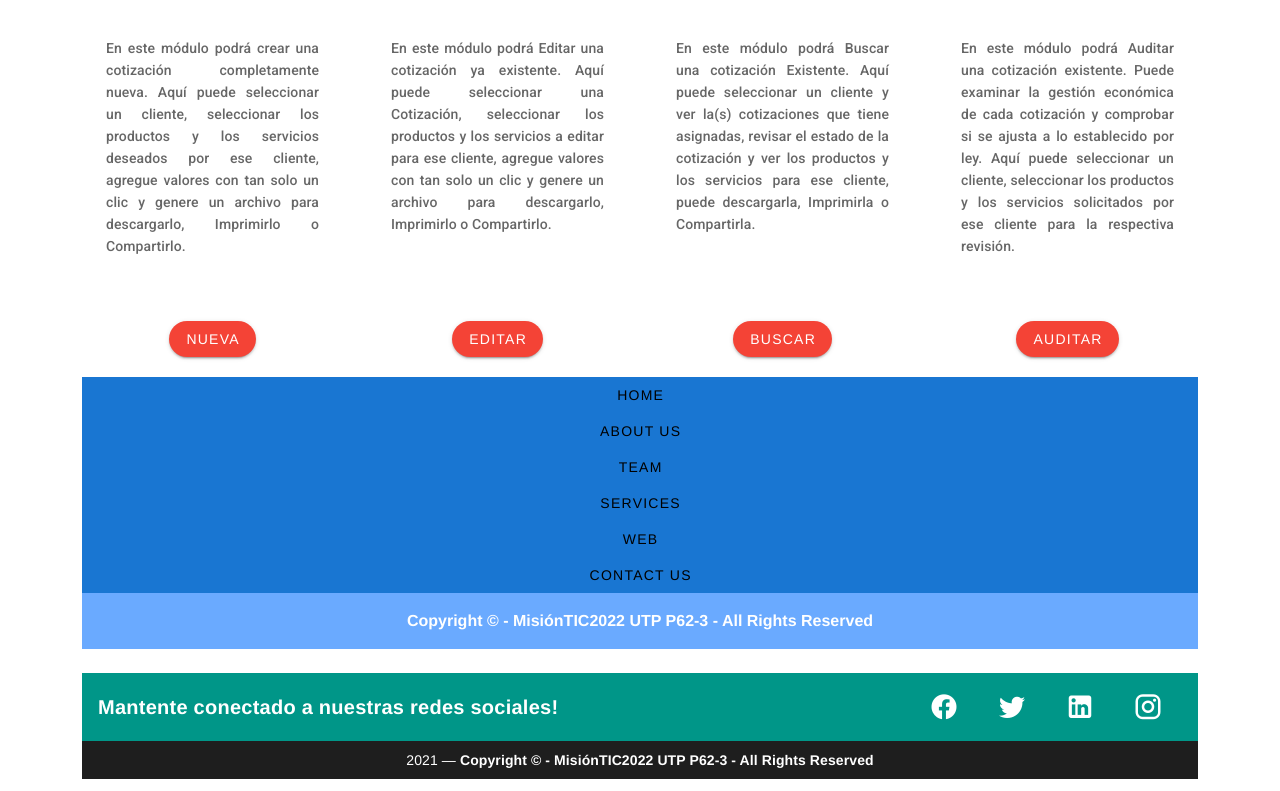
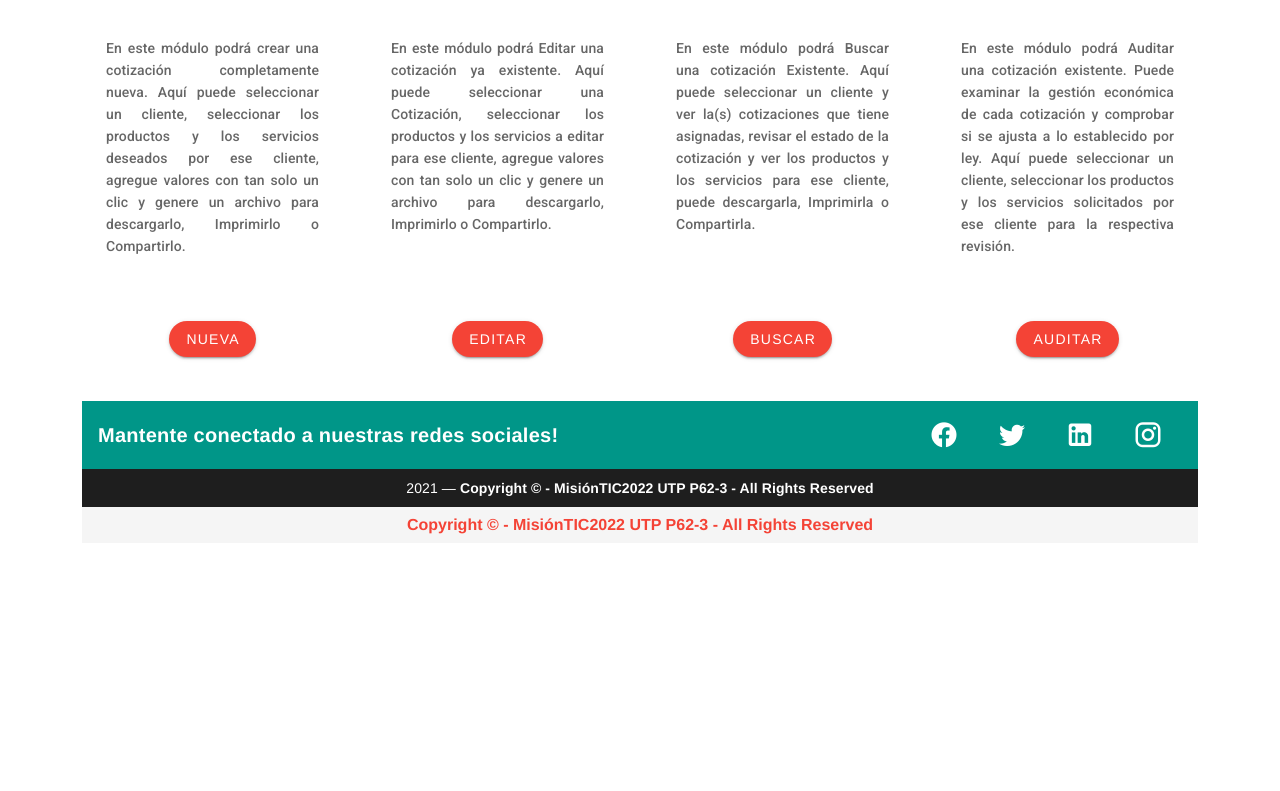
Before and after one commit to sovdlp/PROYECTO_INGENIERIA, a Vue app: page / in a window 1280 px wide. Shown: the part 553-1344 px from the top of the page. After the commit the page ends 1108 px from the top, so only its background shows below. Built offline with nearby package versions, Linux system fonts and the light colour scheme.

Commit message:
Reparando el Footer

```diff
--- a/src/components/Cotizacion.vue
+++ b/src/components/Cotizacion.vue
@@ -139,41 +139,6 @@
       </v-col>
       <!------------------------------------------------------------->
     </v-row>
-    <!------------------------------------------------------------------------------------------------------>
-
-    <v-footer
-
-      color="primary lighten-6"
-      padless
-    >
-      <v-row
-        justify="center"
-        no-gutters
-       >
-
-        <v-btn
-         rounded
-         v-for="link in links"
-          :key="link"
-          color="black"
-          text
-
-        >
-          {{ link }}
-        </v-btn>
-
-        <v-col
-          class="primary lighten-2 py-4 text-center white--text"
-          cols="12"
-         >
-          <strong>
-            Copyright © - MisiónTIC2022 UTP P62-3 - All Rights Reserved
-          </strong>
-        </v-col>
-      </v-row>
-    </v-footer>
-
-    <!------------------------------------------------------------------------------------------------------>
   </div>
 </v-container>
 </template>
@@ -183,16 +148,6 @@
 <!---------------------------------------------------------------------------------------------------------->
 <script>
   export default {
-    data: () => ({
-      links: [
-        'Home',
-        'About Us',
-        'Team',
-        'Services',
-        'web',
-        'Contact Us',
-      ],
-    }),
   }
 </script>
 <!---------------------------------------------------------------------------------------------------------->
--- a/src/components/piedepagina.vue
+++ b/src/components/piedepagina.vue
@@ -20,6 +20,15 @@
         </v-card-text>
       </v-card>
     </v-footer>
+    <v-footer paddles>
+      <v-row no-gutters>
+        <v-col class="red--text">
+          <strong>
+            Copyright © - MisiónTIC2022 UTP P62-3 - All Rights Reserved
+          </strong>
+        </v-col>
+      </v-row>
+    </v-footer>
   </v-container>
 </template>
 <script>
```
